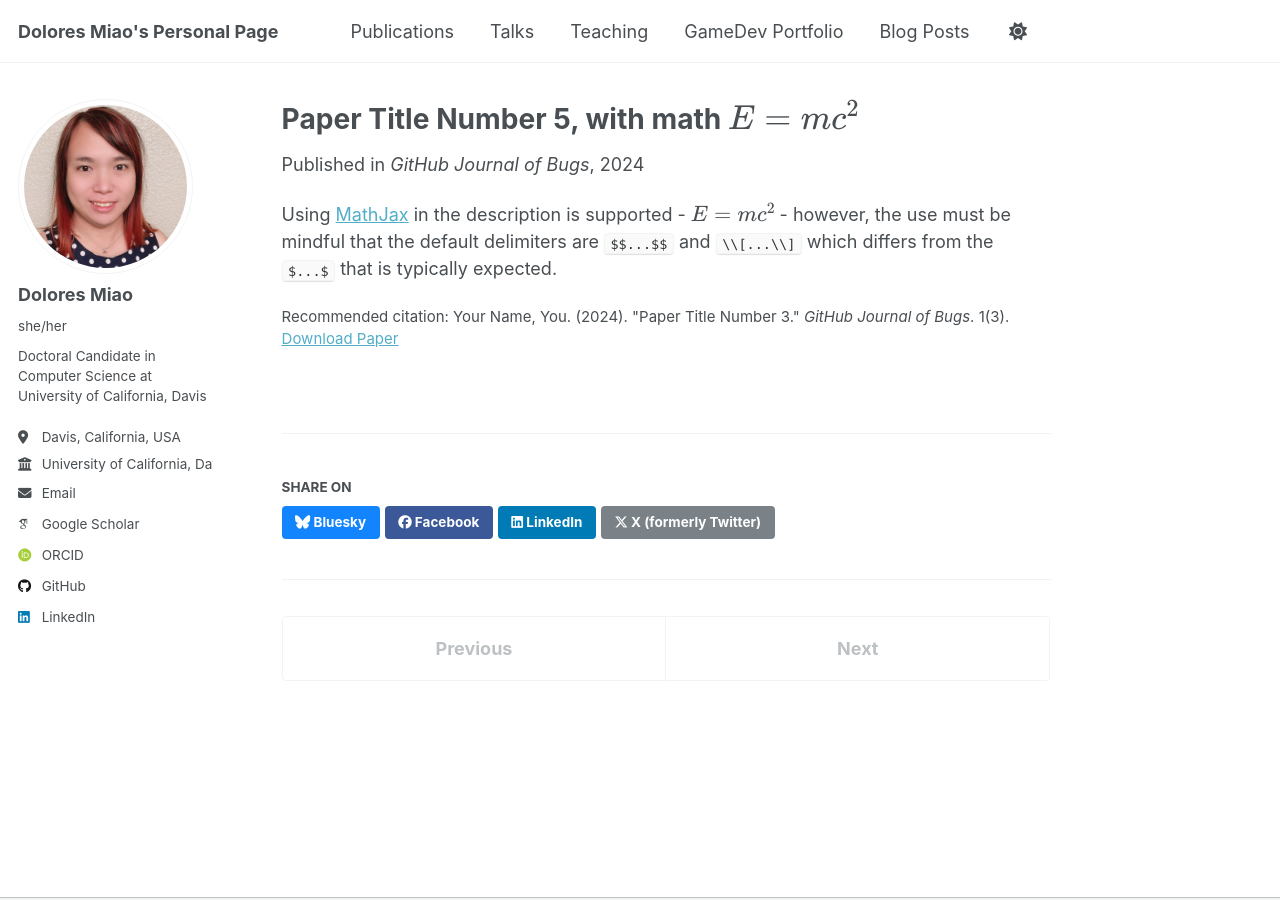
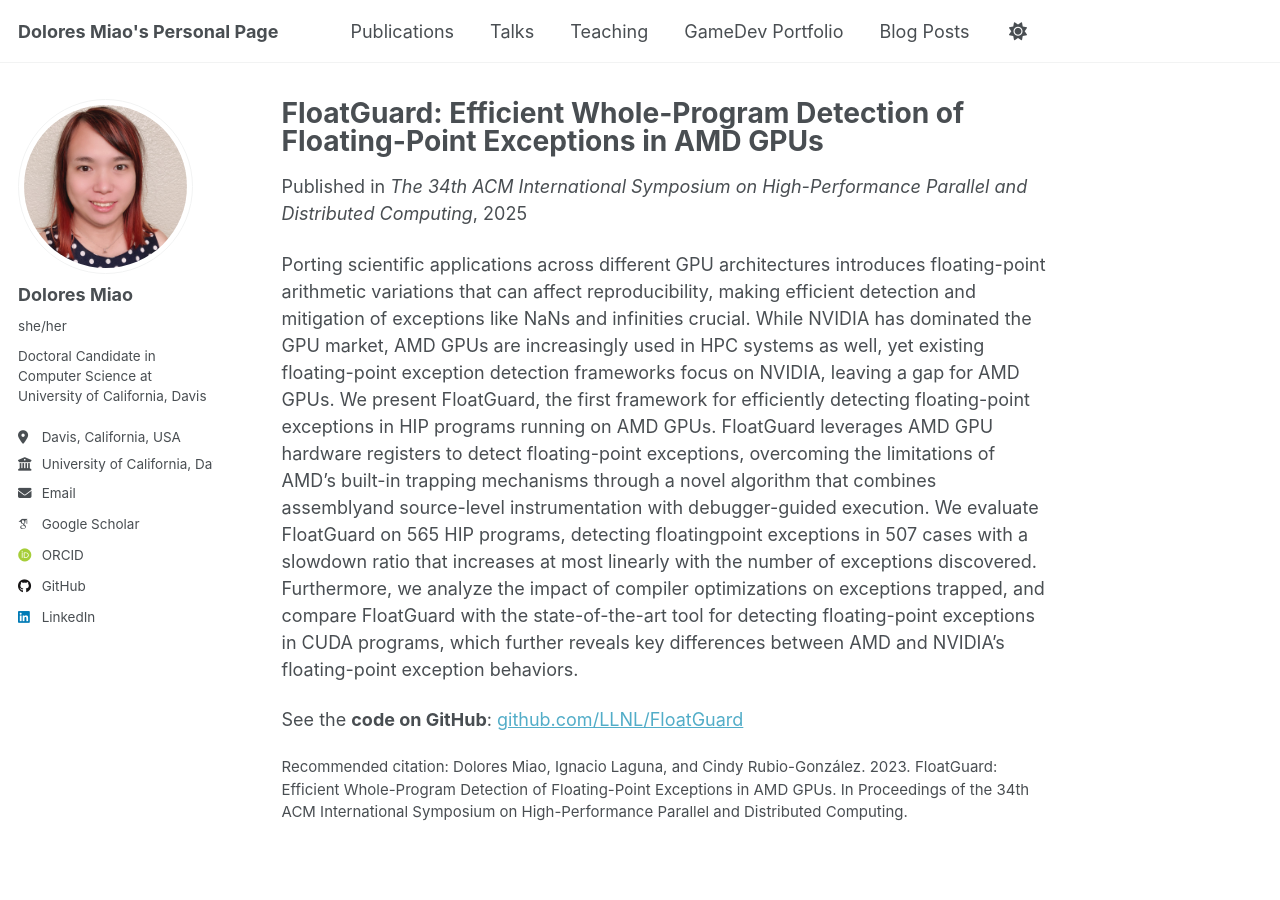
Before and after one commit to doloresmiao/doloresmiao.github.io, a Jekyll site: the page built from _publications/2025-hpdc25.md, in a window 1280 px wide and 900 px high. Built offline with Jekyll 4.4.1, drawn with Linux system fonts in a browser that asks for light colours; some web fonts are replaced; a script that is not in the unit is left out.

Commit message:
all publications done

```diff
--- a/_config.yml
+++ b/_config.yml
@@ -62,7 +62,7 @@ author:
   keybase          : # Username
   instagram        : # Username
   lastfm           : # Username
-  linkedin         : “dolores-miao-82b4a061”
+  linkedin         : "dolores-miao-82b4a061"
   mastodon         : # URL
   medium           : # URL
   pinterest        : # Username
--- a/_publications/2025-hpdc25.md
+++ b/_publications/2025-hpdc25.md
@@ -1,13 +1,28 @@
 ---
-title: "Paper Title Number 5, with math $$E=mc^2$$"
+title: "FloatGuard: Efficient Whole-Program Detection of Floating-Point Exceptions in AMD GPUs"
 collection: publications
 category: conferences
-permalink: /publication/2024-02-17-paper-title-number-4
-excerpt: 'This paper is about a famous math equation, $$E=mc^2$$'
-date: 2024-02-17
-venue: 'GitHub Journal of Bugs'
-paperurl: 'http://academicpages.github.io/files/paper3.pdf'
-citation: 'Your Name, You. (2024). &quot;Paper Title Number 3.&quot; <i>GitHub Journal of Bugs</i>. 1(3).'
+permalink: /publication/2025-hpdc25
+excerpt: 'FloatGuard is the first framework for efficiently detecting floating-point exceptions in HIP programs on AMD GPUs, combining hardware register access, hybrid instrumentation, and debugger-guided execution to overcome AMD’s trapping limitations, detect exceptions with low overhead, and reveal key differences from NVIDIA GPU behaviors.'
+date: 2025-07-21
+venue: 'The 34th ACM International Symposium on High-Performance Parallel and Distributed Computing'
+citation: 'Dolores Miao, Ignacio Laguna, and Cindy Rubio-González. 2023. FloatGuard: Efficient Whole-Program Detection of Floating-Point Exceptions in AMD GPUs. In Proceedings of the 34th ACM International Symposium on High-Performance Parallel and Distributed Computing.'
 ---
 
-Using [MathJax](https://www.mathjax.org/) in the description is supported - $$E=mc^2$$ - however, the use must be mindful that the default delimiters are `$$...$$` and `\\[...\\]` which differs from the `$...$` that is typically expected.
+Porting scientific applications across different GPU architectures
+introduces floating-point arithmetic variations that can affect reproducibility, making efficient detection and mitigation of exceptions
+like NaNs and infinities crucial. While NVIDIA has dominated the
+GPU market, AMD GPUs are increasingly used in HPC systems as
+well, yet existing floating-point exception detection frameworks
+focus on NVIDIA, leaving a gap for AMD GPUs. We present FloatGuard, the first framework for efficiently detecting floating-point
+exceptions in HIP programs running on AMD GPUs. FloatGuard
+leverages AMD GPU hardware registers to detect floating-point
+exceptions, overcoming the limitations of AMD’s built-in trapping
+mechanisms through a novel algorithm that combines assemblyand source-level instrumentation with debugger-guided execution.
+We evaluate FloatGuard on 565 HIP programs, detecting floatingpoint exceptions in 507 cases with a slowdown ratio that increases
+at most linearly with the number of exceptions discovered. Furthermore, we analyze the impact of compiler optimizations on exceptions trapped, and compare FloatGuard with the state-of-the-art
+tool for detecting floating-point exceptions in CUDA programs,
+which further reveals key differences between AMD and NVIDIA’s
+floating-point exception behaviors.
+
+See the **code on GitHub**: [github.com/LLNL/FloatGuard](https://github.com/LLNL/FloatGuard)
```
